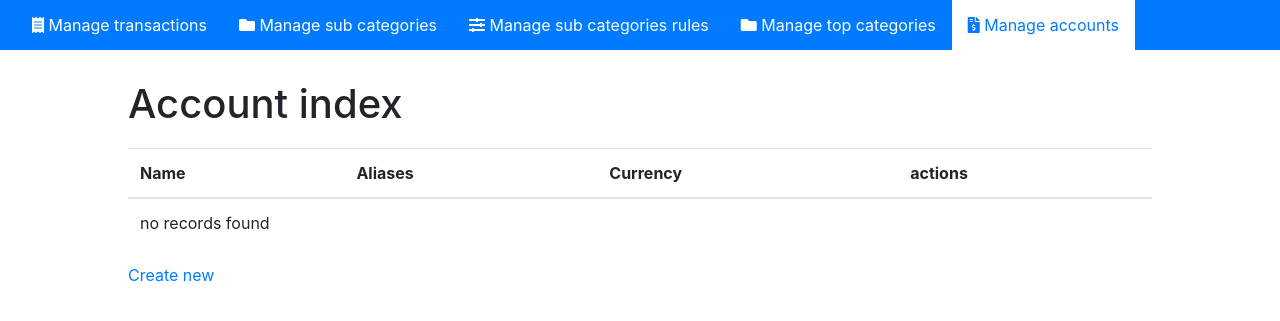
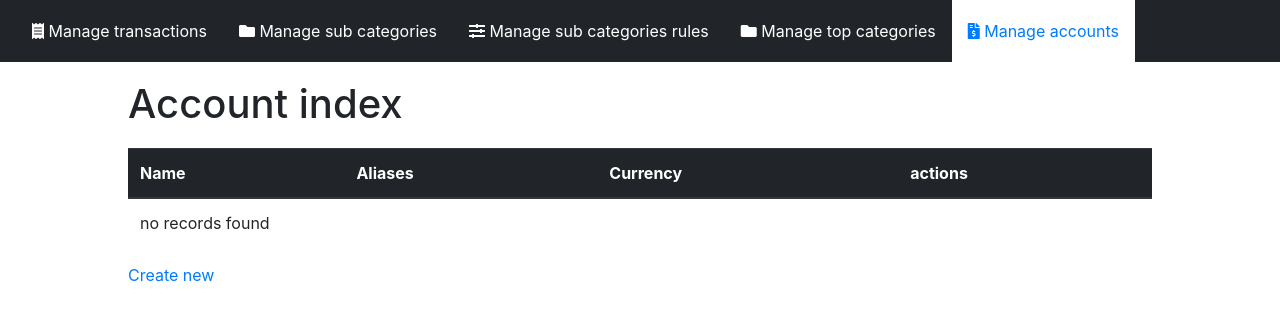
Before and after one commit to Ovski4/expenses-categorizer, a Symfony app: template templates/account/index.html.twig in a window 1280 px wide. Shown: the top 321 px of the page. Run offline with Twig, Linux system fonts and the light colour scheme; the template is opened without the code that fills it, so the values that code supplies are empty; some libraries are stand-ins or nearby versions.

Commit message:
Add a dark navbar and dark thead on tables

```diff
--- a/public/styles/main.css
+++ b/public/styles/main.css
@@ -26,6 +26,7 @@
 
 .navbar-dark.navbar {
     padding: 0 1rem;
+    background-color: #212529 !important;
 }
 
 .navbar-dark .navbar-nav .nav-item.active .nav-link {
@@ -39,7 +40,7 @@
 
 .navbar-dark .navbar-nav .nav-link {
     color: white;
-    padding: 0.8rem 1rem;
+    padding: 1.2rem 1rem;
 }
 
 .navbar-dark .navbar-nav .nav-item:hover .nav-link {
--- a/templates/account/index.html.twig
+++ b/templates/account/index.html.twig
@@ -10,7 +10,7 @@
     <h1>Account index</h1>
 
     <table class="table">
-        <thead>
+        <thead class="thead-dark">
             <tr>
                 <th>Name</th>
                 <th>Aliases</th>
@@ -22,7 +22,7 @@
         {% for account in accounts %}
             <tr>
                 <td>{{ account.name }}</td>
-                <td>{{ account.aliases | join(',') }}</td>
+                <td>{{ account.aliases | join(', ') }}</td>
                 <td>{{ account.currency }}</td>
                 <td>
                     <a href="{{ path('account_show', {'id': account.id}) }}"><i class="fas fa-eye"></i></a>
--- a/templates/account/show.html.twig
+++ b/templates/account/show.html.twig
@@ -21,7 +21,7 @@
             </tr>
             <tr>
                 <th>Aliases</th>
-                <td>{{ account.aliases }}</td>
+                <td>{{ account.aliases | join(', ') }}</td>
             </tr>
             <tr>
                 <th>Currency</th>
--- a/templates/sub_category/index.html.twig
+++ b/templates/sub_category/index.html.twig
@@ -10,7 +10,7 @@
     <h1>SubCategory index</h1>
 
     <table class="table">
-        <thead>
+        <thead class="thead-dark">
             <tr>
                 <th>Name</th>
                 <th>Transaction type</th>
--- a/templates/sub_category_transaction_rule/index.html.twig
+++ b/templates/sub_category_transaction_rule/index.html.twig
@@ -10,7 +10,7 @@
     <h1>SubCategoryTransactionRule index</h1>
 
     <table class="table">
-        <thead>
+        <thead class="thead-dark">
             <tr>
                 <th>Contains</th>
                 <th>Amount</th>
--- a/templates/top_category/index.html.twig
+++ b/templates/top_category/index.html.twig
@@ -10,7 +10,7 @@
     <h1>TopCategory index</h1>
 
     <table class="table">
-        <thead>
+        <thead class="thead-dark">
             <tr>
                 <th>Name</th>
                 <th>Transaction type</th>
--- a/templates/transaction/index.html.twig
+++ b/templates/transaction/index.html.twig
@@ -31,7 +31,7 @@
     </a>
 
     <table class="table">
-        <thead>
+        <thead class="thead-dark">
             <tr>
                 <th>Label</th>
                 <th>Amount</th>
```
